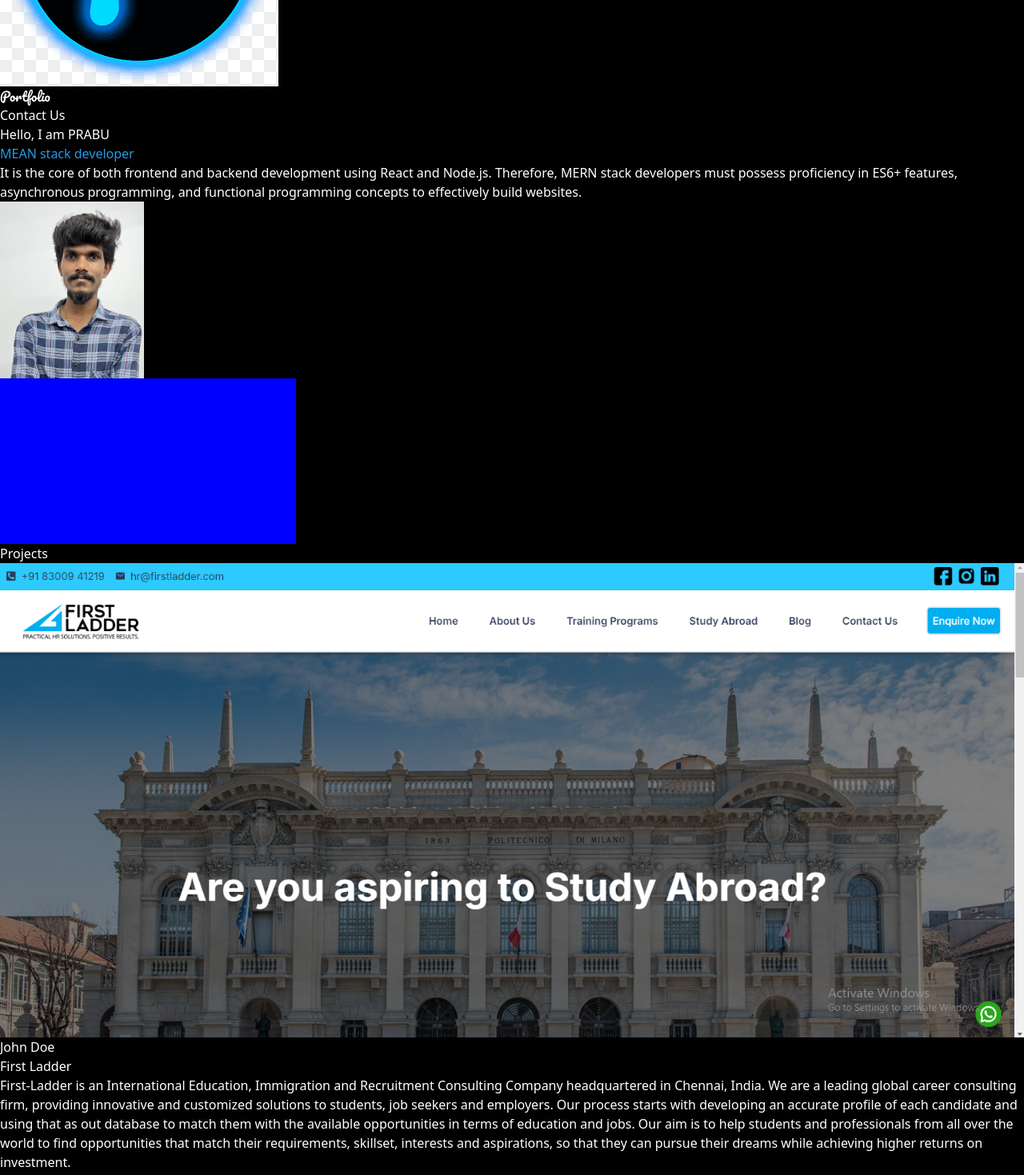
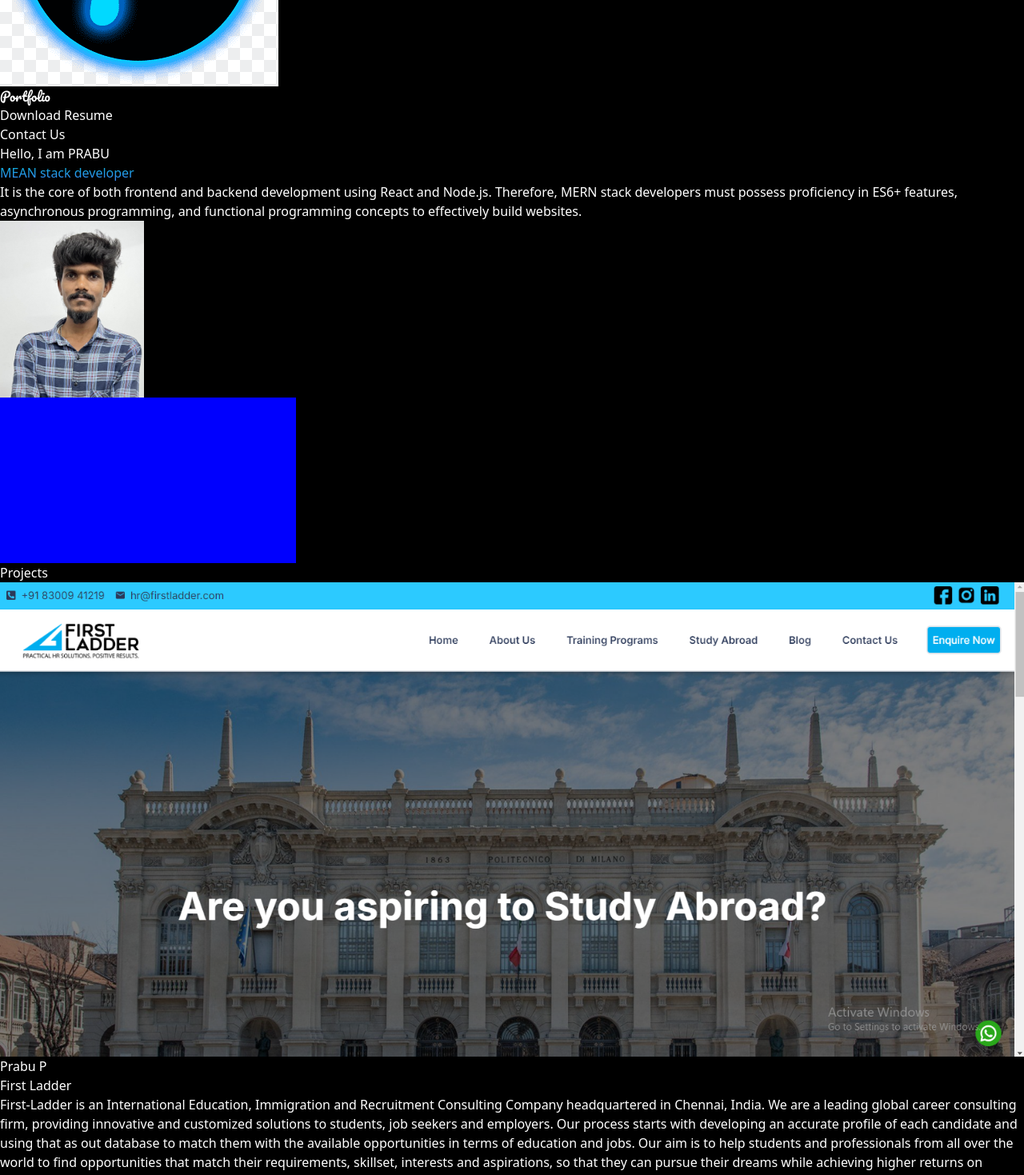
Before and after one commit to Prabu1504/port_new, a React (Vite) app: page / in a window 1280 px wide. Shown: the part 240-1709 px from the top of the page at 80% size. Built offline with nearby package versions, Linux system fonts and the light colour scheme; a web font is replaced by a local one.

Commit message:
all are submit

```diff
--- a/src/components/Navbar.jsx
+++ b/src/components/Navbar.jsx
@@ -1,7 +1,8 @@
 import React, { useState } from 'react'
 import { Link, useNavigate } from 'react-router-dom';
 import logo from "../assets/logo.png"
-import {Input, Modal, Spin } from 'antd';
+import { Input, Modal, Spin } from 'antd';
+import resume from "../assets/PrabuRe.pdf"
 
 const Navbar = () => {
     const navigate = useNavigate();
@@ -54,6 +55,14 @@ const Navbar = () => {
             setIsLoading(false)
         }
     }
+    const handleDownload = () => {
+        const link= document.createElement("a");
+        link.href=resume;
+        link.download="PrabuRe.pdf";
+        document.body.appendChild(link);
+        link.click();
+        document.body.appendChild(link);
+    }
     return (<>
 
         <div className=' bg-black flex justify-between items-center h-24  mx-auto px-12 text-white'>
@@ -70,6 +79,8 @@ const Navbar = () => {
                     Portfolio
                 </h2>
             </div>
+
+               <button className='text-white font-bold text-xl uppercase inline-block transform transition duration-300 ease-out hover:scale-125 hover:text-blue-600 ' onClick={handleDownload}>Download Resume </button>
 
             <div >
                 <ul>
--- a/src/components/Project.jsx
+++ b/src/components/Project.jsx
@@ -9,19 +9,22 @@ const Project = () => {
         {
             _id: '1',
             images: project1,
-            authorName: 'John Doe',
+            authorName: 'Prabu P',
             heading: 'First Ladder',
             description: 'First-Ladder is an International Education, Immigration and Recruitment Consulting Company headquartered in Chennai, India. We are a leading global career consulting firm, providing innovative and customized solutions to students, job seekers and employers. Our process starts with developing an accurate profile of each candidate and using that as out database to match them with the available opportunities in terms of education and jobs. Our aim is to help students and professionals from all over the world to find opportunities that match their requirements, skillset, interests and aspirations, so that they can pursue their dreams while achieving higher returns on investment.'
-
+            ,
+            GitHub: 'https://github.com/Team-FSD0011/lader.git',
+            Netlify: 'https://firstladder.netlify.app'
         },
         {
             _id: '2',
             images: project2,
-            authorName: 'Jane Smith',
+            authorName: 'Prabu P',
             heading: 'PSP Hospital',
-            description: 'An inviting homepage with an overview of the hospital, its mission, and key services. Features can include quick navigation to services, testimonials, and a contact and appointments hotline.'
-
-        },
+            description: 'An inviting homepage with an overview of the hospital, its mission, and key services. Features can include quick navigation to services, testimonials, and a contact and appointments hotline.',
+            GitHub: 'https://github.com/Prabu1504/deplay',
+            Netlify: 'https://hospitalpsp.netlify.app'
+        }
 
     ];
 
@@ -134,7 +137,13 @@ const Project = () => {
                                         />{selectedRecord.description}
                                     </div>
                                 </div>
+                                <div className=' ml-20 gap-44 px-5 flex'>
+                                   <a href={selectedRecord.GitHub}> <button className=' px-2 rounded py-1 bg-blue-600 text-white hover:bg-blue-400 font-bold text-2xl'>GitHub</button></a>
+                                  <a href={selectedRecord.Netlify}> <button className=' px-2 rounded py-1 bg-blue-600 text-white hover:bg-blue-400 text-2xl font-bold'>Netlify</button></a>
+                                </div>
+
                             </div>
+
                         </div>
                     )}
                 </Modal>
```
Also changed, not shown: 1 other file (tests, documents, lock files or other folders).
